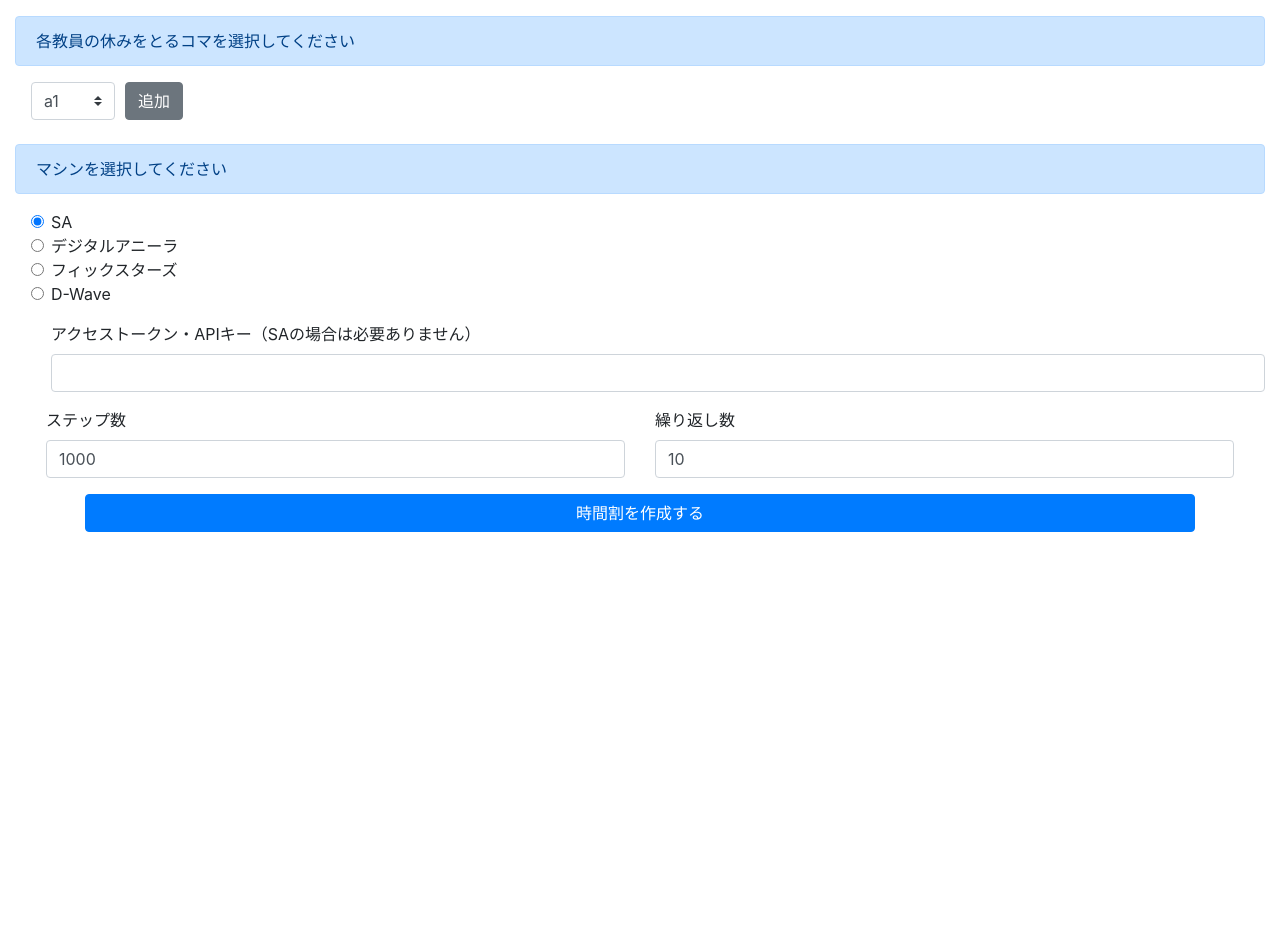
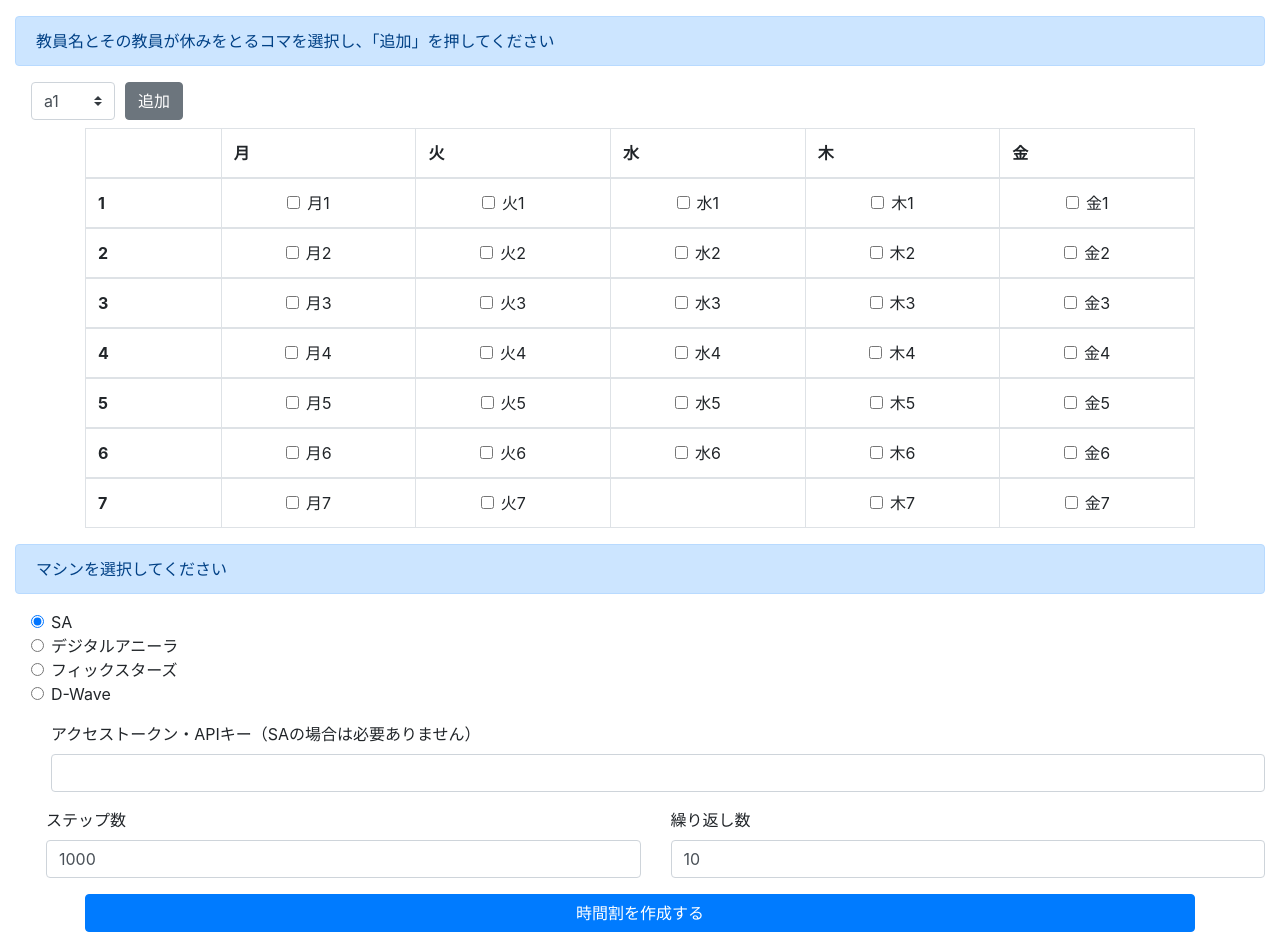
Before and after one commit to CanonMukai/timetable, a Django app: page /make/constraint/ in a window 1280 px wide. Shown: the part 56-1004 px from the top of the page. Before the commit the page ends 588 px from the top, so only its background shows below. Run offline with Django 3.2, Linux system fonts and the light colour scheme; data comes from the database, SQL or seed files in the repository; some libraries are stand-ins or nearby versions.

Commit message:
Get conveniences from /make/constraint

```diff
--- a/make/views.py
+++ b/make/views.py
@@ -60,12 +60,34 @@ def handle_uploaded_file(f):
         for chunk in f.chunks():
             destination.write(chunk)
 
+days = ['月', '火', '水', '木', '金', '土']
+
 def constraint(request):
     t = TimeTable.objects.get(school_id=0)
     teacher = json.loads(t.teacher_list)
+    table = json.loads(t.table)
+    max_koma = 0
+    for komas in table:
+        max_koma = max(max_koma, len(komas))
+    length = len(table)
+    table_dict = {}
+    for i in range(max_koma):
+        table_dict[i+1] = [""] * length
+    i = 0
+    for day in table:
+        j = 0
+        for gen in day:
+            table_dict[j + 1][i] = {gen: days[i] + str(j+1)}
+            j += 1
+        i += 1
+    params = {
+        'teacher': teacher,
+        'days': ['月', '火', '水', '木', '金', '土'][:length],
+        'tabledict': table_dict
+    }
     if request.method == 'POST':
         if 'add' in request.POST:
-            return render(request, 'make/constraint.html', {'teacher': teacher})
+            return render(request, 'make/constraint.html', params)
         elif 'make' in request.POST:
             t.steps = int(request.POST['steps'])
             t.reads = int(request.POST['reads'])
@@ -75,7 +97,7 @@ def constraint(request):
             t.save()
             return HttpResponseRedirect(reverse('make:success'))
     else:
-        return render(request, 'make/constraint.html', {'teacher': teacher})
+        return render(request, 'make/constraint.html', params)
 
 def success(request):
     t = TimeTable.objects.get(school_id=0)
@@ -87,7 +109,7 @@ def success(request):
     gens = [i+1 for i in range(max_koma)]
     class_table_list = t.class_table_list
     params = {
-        'days': ['月', '火', '水', '木', '金'][:length],
+        'days': ['月', '火', '水', '木', '金', '土'][:length],
         'gens': gens,
         'classes': json.loads(t.class_list),
         'tables': ast.literal_eval(class_table_list)
--- a/templates/make/constraint.html
+++ b/templates/make/constraint.html
@@ -6,7 +6,7 @@
     {% csrf_token %}
     <!-- 教員の都合追加 -->
     <div class="alert alert-primary mt-3" role="alert">
-        各教員の休みをとるコマを選択してください
+        教員名とその教員が休みをとるコマを選択し、「追加」を押してください
     </div>
     <div class="form-row align-items-center">
         <div class="col-auto ml-3">
@@ -20,6 +20,37 @@
         <div class="col-auto">
             <button type="submit" class="btn btn-secondary mb-2" name="add">追加</button>
         </div>
+    </div>
+    <div class="container">
+        <table class="table table-bordered">
+            <thead>
+                <tr>
+                    <th scope="col"></th>
+                    {% for day in days %}
+                    <th scope="col">{{ day }}</th>
+                    {% endfor %}
+                </tr>
+            </thead>
+            {% for gen, infos in tabledict.items %}
+            <tbody>
+                <tr>
+                    <th scope="row">{{ gen }}</th>
+                    {% for info in infos %}
+                    <td>
+                        {% if info %}
+                        {% for key, value in info.items %}
+                        <div class="text-center">
+                            <input class="form-check-input" type="checkbox" value="{{ key }}" name="rest">
+                            <label class="form-check-label" for="mon1">{{ value }}</label>
+                        </div>
+                        {% endfor %}
+                        {% endif %}
+                    </td>
+                    {% endfor %}
+                </tr>
+            </tbody>
+            {% endfor %}
+        </table>
     </div>
 
     <!-- マシンの選択 -->
@@ -57,10 +88,8 @@
             <input type="password" id="token" class="form-control" aria-describedby="passwordHelpBlock" name="token"
                 value="">
         </div>
-    </div>
-
         <!-- ステップ数、繰り返し数 -->
-    <div class="row m-3">
+        <div class="row ml-3 mt-3">
             <div class="col">
                 <label for="steps">ステップ数</label>
                 <input type="number" class="form-control" id="steps" name="steps" value="1000">
@@ -68,6 +97,7 @@
             <div class="col">
                 <label for="reads">繰り返し数</label>
                 <input type="number" class="form-control" id="reads" name="reads" value="10">
+            </div>
         </div>
     </div>
 
```
Lines whose indentation alone changed are shown as unchanged.
